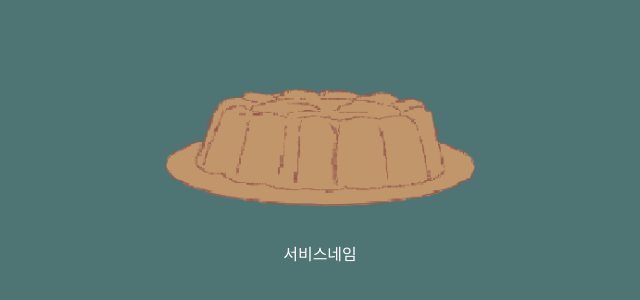
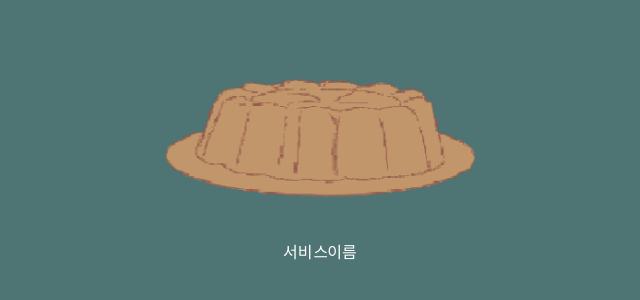
Before and after one commit to raymondanythings/no-name, a React (Create React App) app: page / in a window 1280 px wide. Shown: the part 224-524 px from the top of the page, without its empty margins (320-960 px from the left). Built offline with nearby package versions, Linux system fonts and the light colour scheme.

Commit message:
text animation

```diff
--- /dev/null
+++ b/src/components/animation/AnimatedText.tsx
@@ -0,0 +1,53 @@
+import { ReactNode } from 'react'
+import { motion, Variants } from 'framer-motion'
+
+const Wrapper = ({ children }: { children: ReactNode }) => {
+	return <span className="word-wrapper">{children}</span>
+}
+const AnimatedText = ({ text }: { text: string }) => {
+	const item: Variants = {
+		hidden: {
+			y: '200%',
+			// color: '#0055FF',
+			// transition: { ease: [0.455, 0.03, 0.515, 0.955], duration: 0.85 }
+			transition: { duration: 0.5, type: 'spring', damping: 15 }
+		},
+		visible: {
+			y: 0,
+			// color: '#FF0088',
+			// transition: { ease: [0.455, 0.03, 0.515, 0.955], duration: 1 }
+			transition: { duration: 0.5, type: 'spring', bounce: 0.5, stiffness: 85 }
+		}
+	}
+
+	const splitWords = text.split(' ').map((text) => text + ' ')
+
+	return (
+		<p>
+			{splitWords.map((word, index) => {
+				const textArray = Array.from(word)
+				return (
+					<Wrapper key={index}>
+						{textArray.map((element, index) => {
+							return (
+								<span
+									style={{
+										overflow: 'hidden',
+										display: 'inline-block'
+									}}
+									key={index}
+								>
+									<motion.span className="inline-block py-2" variants={item}>
+										{element}
+									</motion.span>
+								</span>
+							)
+						})}
+					</Wrapper>
+				)
+			})}
+		</p>
+	)
+}
+
+export default AnimatedText
--- a/src/routes/Screen/Main.tsx
+++ b/src/routes/Screen/Main.tsx
@@ -1,8 +1,6 @@
 import axios from 'axios'
 import useAuth from 'hooks/useAuth'
 import withNavigation from 'layout/withNavigation'
-
-import { useRef } from 'react'
 
 axios.defaults.headers['access-control-allow-origin'] = 'https://www.googleapis.com/'
 axios.defaults.withCredentials = true
--- a/src/routes/Screen/Splash.tsx
+++ b/src/routes/Screen/Splash.tsx
@@ -1,9 +1,18 @@
-import React, { useState } from 'react'
+import { useState } from 'react'
 import Logo from 'assets/icons/logo.png'
-import { AnimatePresence, motion, useAnimationControls } from 'framer-motion'
+import { motion } from 'framer-motion'
+import AnimatedText from 'components/animation/AnimatedText'
+
+const container = {
+	visible: {
+		transition: {
+			staggerChildren: 0.1,
+			when: 'afterChild'
+		}
+	}
+}
 const Splash = () => {
 	const [title, setTitle] = useState(false)
-	const control = useAnimationControls()
 	return (
 		<div className="relative h-screen">
 			<div className="absolute top-1/2 left-1/2 transform -translate-x-1/2 -translate-y-1/2 flex flex-col gap-10 items-center">
@@ -21,8 +30,8 @@ const Splash = () => {
 					src={Logo}
 				/>
 
-				<motion.div animate={control} style={{ opacity: title ? 1 : 0 }}>
-					서비스네임
+				<motion.div className="App" initial="hidden" animate={title ? 'visible' : 'hidden'} variants={container}>
+					<AnimatedText text="서비스 이름" />
 				</motion.div>
 			</div>
 		</div>
```
Also changed, not shown: 1 other file (tests, documents, lock files or other folders).
